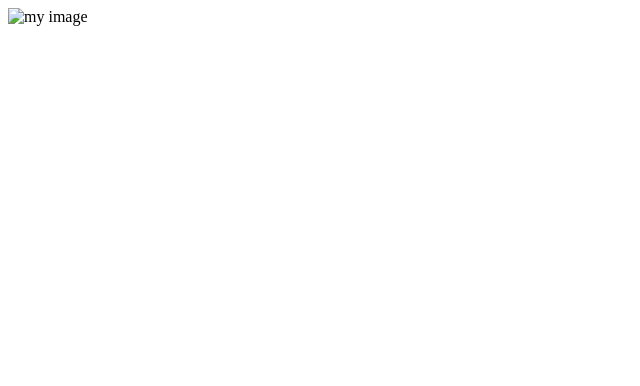
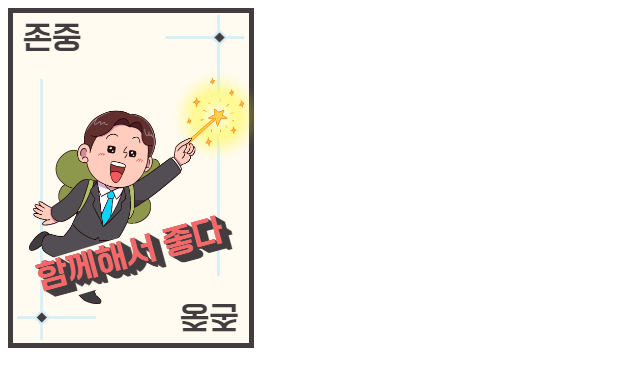
Before and after one commit to milkbomb89/sam-campaign5, a plain HTML site: page index.html in a window 1280 px wide. Shown: the whole page, without its empty margins (0-640 px from the left). Drawn offline with Linux system fonts and the light colour scheme.

Commit message:
Add files via upload

```diff
--- a/index.html
+++ b/index.html
@@ -5,6 +5,6 @@
 
     </head>
 <body>
-<img src = "정명사상 카드 3.png" alt="my image">
+<img src = "정명사상 카드 4.png" alt="my image">
 </body>
 </html>
```
